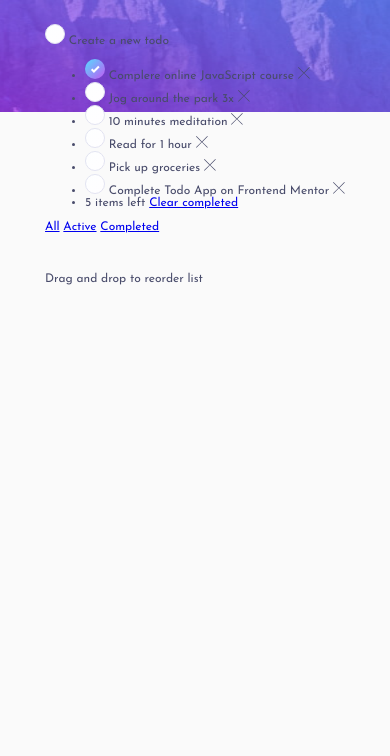
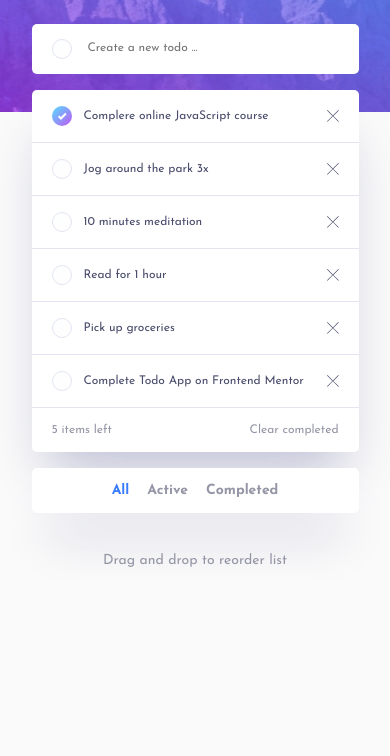
Before and after one commit to dhpcode/todo-app, a plain HTML site: page index.html in a window 390 px wide. Shown: the part 88-844 px from the top of the page. Drawn offline with Linux system fonts and the light colour scheme.

Commit message:
Mobile  styles added

```diff
--- a/css/styles.css
+++ b/css/styles.css
@@ -117,6 +117,7 @@ body {
 	display: flex;
 	flex-direction: column;
 	gap: 2.5rem;
+	min-width: 327px;
 }
 .app__header {
 	display: flex;
@@ -136,29 +137,97 @@ body {
 	height: 20px;
 	cursor: pointer;
 }
+
 .app__content {
+	display: flex;
+	flex-direction: column;
+	gap: 1rem;
 }
 .app_create-todo {
+	padding: 14px 20px;
+	background-color: #fff;
+	vertical-align: middle;
+	border-radius: 5px;
+	cursor: pointer;
+	display: flex;
+	align-items: center;
+	gap: 12px;
+}
+.app_create-todo img {
+	display: inline-block;
 }
 .app__create-todo-img {
+	width: 20px;
+	height: 20px;
+	flex-shrink: 0;
 }
+.app_create-todo input {
+	border: none;
+	outline: none;
+	width: 100%;
+	padding: 4px;
+}
+
 .app__todos {
+	margin: 0;
+	padding: 0;
+	list-style: none;
+	border-radius: 5px;
+	background-color: #fff;
+	box-shadow: 0 35px 50px -15px #c2c3d6;
 }
-.todos {
+
+.todos__item {
+	padding: 1rem 1.25rem;
+	display: flex;
+	align-items: center;
+	gap: 12px;
 }
-.todos__item {
+.todos__item:not(:last-child) {
+	border-bottom: 1px solid #e3e4f1;
+}
+.todos__item span {
+	margin-right: auto;
 }
 .icon-check {
+	width: 20px;
+	height: 20px;
 }
 .icon-delete {
+	width: 12px;
+	height: 12px;
+	cursor: pointer;
 }
 .todos__item-left {
+	justify-content: space-between;
+	color: #9495a5;
 }
+
 .todos__item-left-btn {
+	text-decoration: none;
+	color: inherit;
 }
 .app__links {
+	display: flex;
+	align-items: center;
+	justify-content: center;
+	gap: 18px;
+	background-color: #fff;
+	padding: 15px;
+	border-radius: 5px;
+	box-shadow: 0 35px 50px -15px #c2c3d6;
 }
 .app__links-link {
+	text-decoration: none;
+	font-weight: bold;
+	font-size: 14px;
+	color: #9495a5;
+}
+.app__links-link-active {
+	color: var(--blue-color);
 }
 .app__drag-drop {
+	text-align: center;
+	font-size: 14px;
+	color: #9495a5;
 }
--- a/index.html
+++ b/index.html
@@ -5,7 +5,7 @@
   <meta charset="UTF-8">
   <meta http-equiv="X-UA-Compatible" content="IE=edge">
   <meta name="viewport" content="width=device-width, initial-scale=1.0">
-  <title>Project</title>
+  <title>Todo APP</title>
 
   <!-- Styles -->
   <link rel="stylesheet" href="css/normalize.css">
@@ -32,8 +32,9 @@
           <div class="app_create-todo">
             <img class="app__create-todo-img" src="images/icon-check-empty.svg" alt="icon check empty" width="20"
               height="20">
-            <span>Create a new todo</span>
+            <input type="text" name="create-todo" placeholder="Create a new todo ...">
           </div>
+
           <!-- Todos list -->
           <ul class="app__todos todos">
             <li class="todos__item">
@@ -73,7 +74,7 @@
           </ul>
           <!-- App links -->
           <div class="app__links">
-            <a href="#" class="app__links-link">All</a>
+            <a href="#" class="app__links-link app__links-link-active">All</a>
             <a href="#" class="app__links-link">Active</a>
             <a href="#" class="app__links-link">Completed</a>
           </div>
```
